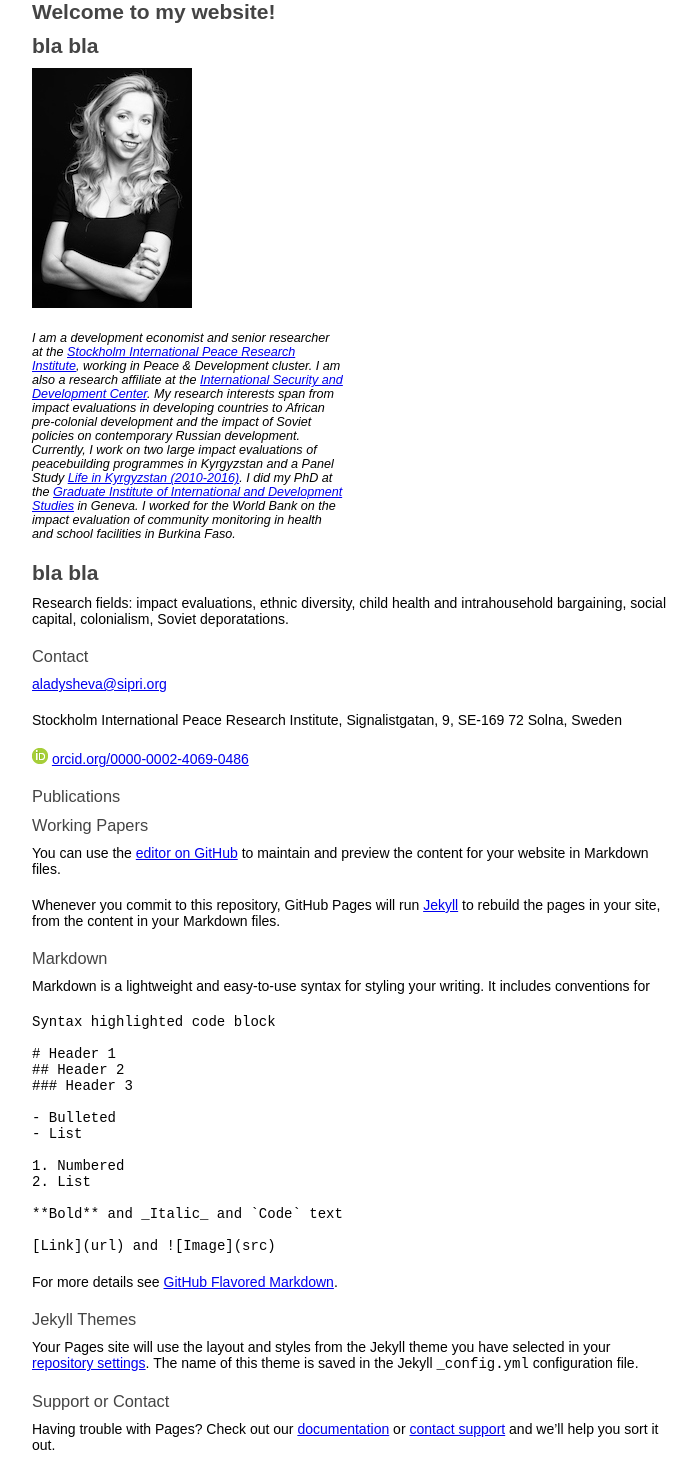
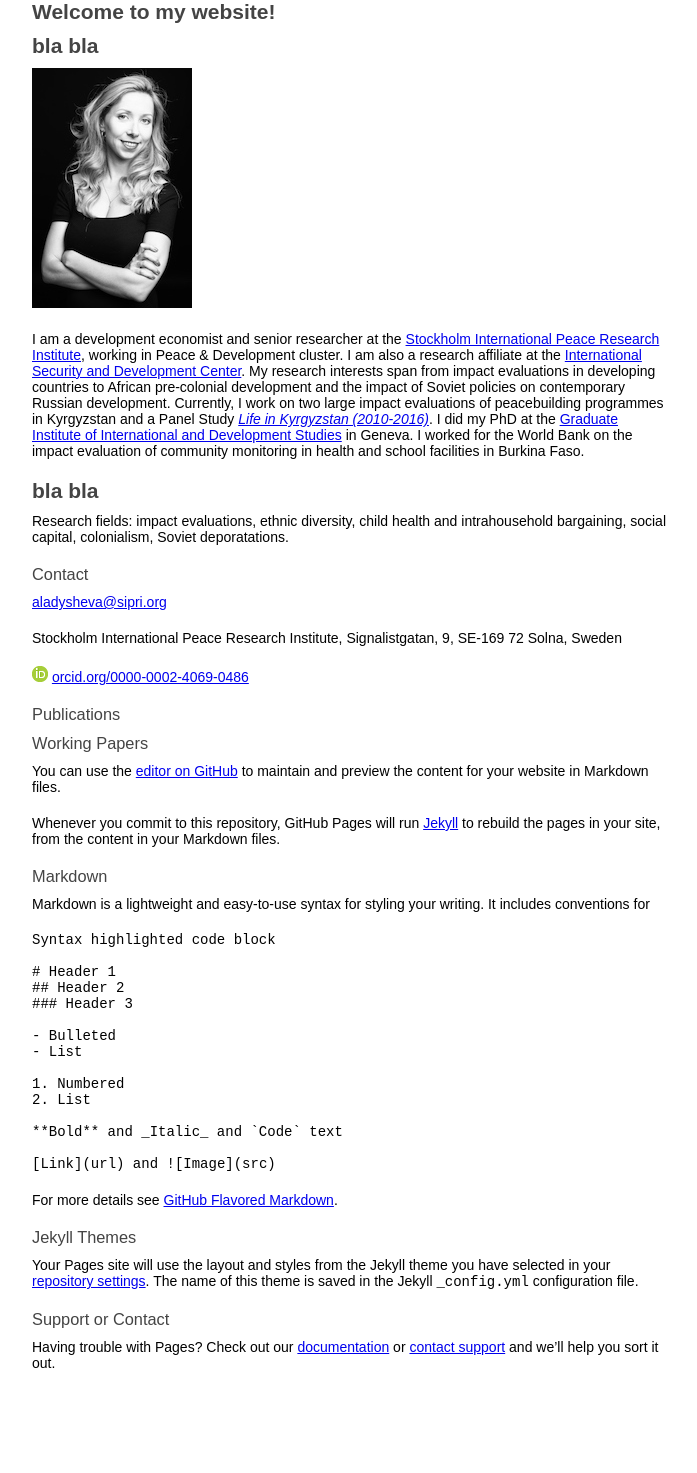
Before and after one commit to aladysheva/aladysheva.github.io, a Jekyll site: the page built from index.md, in a window 1280 px wide. Shown: the whole page, without its empty margins (283-980 px from the left). Built offline with Jekyll 4.4.1, drawn with Linux system fonts in a browser that asks for light colours; our own code applies the rules of GitHub Pages for plain Markdown files; after the commit the page ends 1391 px from its top, so only the background shows below that.

Commit message:
Update index.md

```diff
--- a/index.md
+++ b/index.md
@@ -14,7 +14,9 @@ title:
 ## bla bla
 
 ![alt text](IMG_3437.jpeg)
+<div class="end-examples"></div>
 
+<div class="begin-examples"></div>
 
 I am a development economist and senior researcher at the [Stockholm International Peace Research Institute](https://www.sipri.org/), working in Peace & Development cluster. I am also a research affiliate at the [International Security and Development Center](http://isdc.org/). My research interests span from impact evaluations in developing countries to African pre-colonial development and the impact of Soviet policies on contemporary Russian development. Currently, I work on two large impact evaluations of peacebuilding programmes in Kyrgyzstan and a Panel Study [_Life in Kyrgyzstan (2010-2016)_](http://lifeinkyrgyzstan.org/). I did my PhD at the [Graduate Institute of International and Development Studies](http://graduateinstitute.ch/home.html) in Geneva. I worked for the World Bank on the impact evaluation of community monitoring in health and school facilities in Burkina Faso.
 
```
